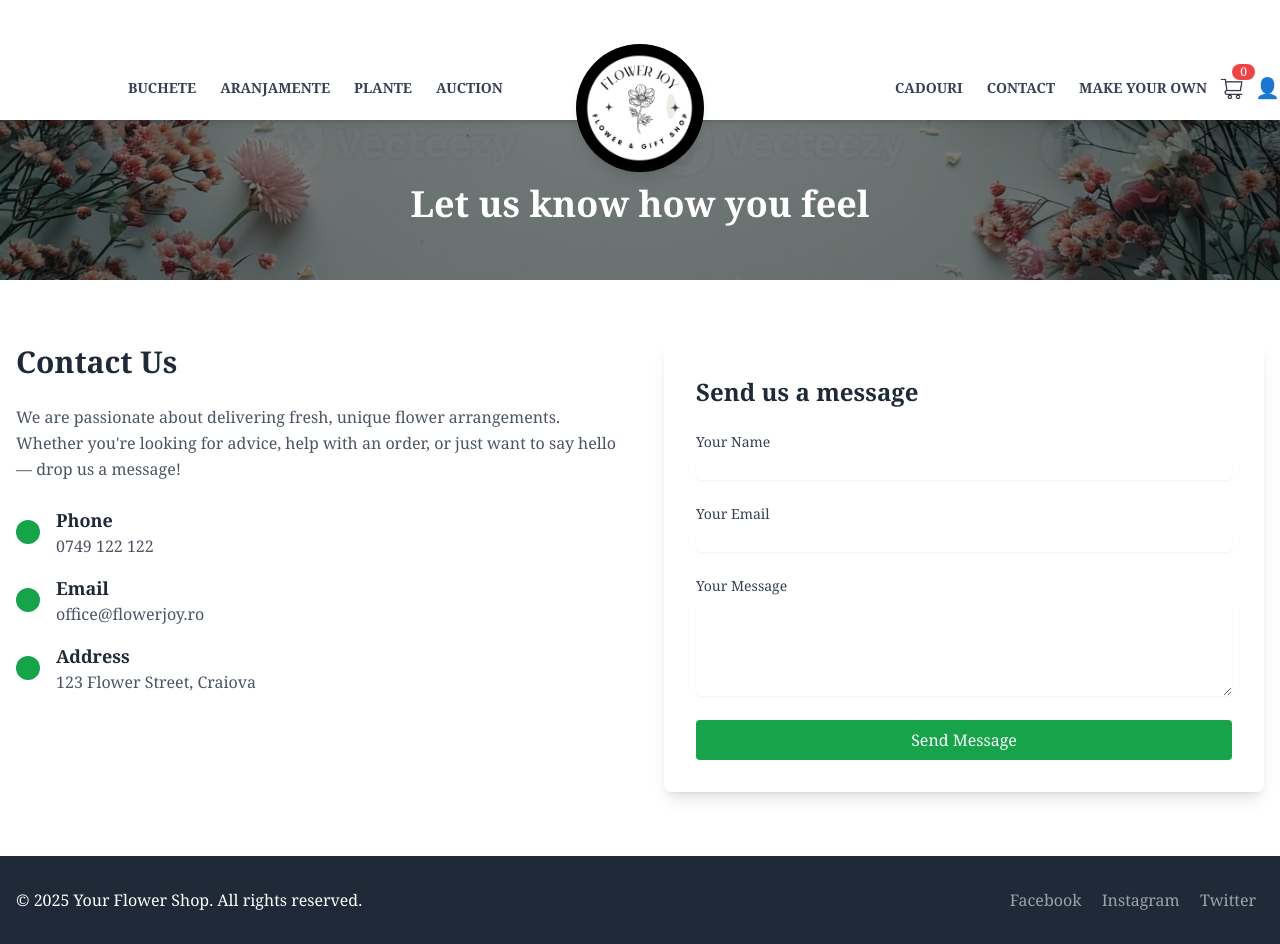
After one commit to Biaescu25/Aplicatie-Web-pentru-gestionarea-unei-florarii-online, a Django app: page /contact/ in a window 1280 px wide. The commit adds this page. Run offline with Django 5.2, Linux system fonts and the light colour scheme; data comes from the database, SQL or seed files in the repository; both versions use the stored data as it was after the commit; some libraries are stand-ins or nearby versions.

Commit message:
added contact page. made design improvements

```diff
--- a/Florarie/App/forms.py
+++ b/Florarie/App/forms.py
@@ -1,6 +1,6 @@
 from django import forms
 from django.contrib.auth.models import User
-
+from .models import ContactMessage
 from .models import Product
 
 class ProductForm(forms.ModelForm):
@@ -19,3 +19,9 @@ class UserForm(forms.ModelForm):
                 field.widget.attrs.update({
                     'class': 'mt-1 block w-full rounded-md border border-gray-300 shadow-sm focus:border-blue-500 focus:ring-blue-500 p-2'
                 })
+
+
+class ContactForm(forms.ModelForm):
+    class Meta:
+        model = ContactMessage
+        fields = ['name', 'email', 'message']
--- a/Florarie/App/templates/base.html
+++ b/Florarie/App/templates/base.html
@@ -62,14 +62,31 @@
 
 </style>
 
-<body class="bg-gray font-serif">
+<body class="bg-gray font-serif min-h-screen flex flex-col">
 
     <!-- Navbar -->
     {% include 'partials/navbar.html' %}
-    {% block content %}
-    {% endblock %}
+
+    <!-- Main Content -->
+    <main class="flex-grow">
+        {% block content %}
+        {% endblock %}
+    </main>
+
+    <!-- Footer -->
+    <footer class="bg-gray-800 text-white py-8">
+        <div class="container mx-auto px-4 flex justify-between">
+            <p>&copy; 2025 Your Flower Shop. All rights reserved.</p>
+            <div>
+                <a href="#" class="text-gray-400 mx-2">Facebook</a>
+                <a href="#" class="text-gray-400 mx-2">Instagram</a>
+                <a href="#" class="text-gray-400 mx-2">Twitter</a>
+            </div>
+        </div>
+    </footer>
 
 </body>
+
 <meta name="stripe-key" content="{{ stripe_public_key }}">
 
 <script src="https://js.stripe.com/v3/"></script>
--- a/Florarie/App/templates/emails/invoice.html
+++ b/Florarie/App/templates/emails/invoice.html
@@ -38,7 +38,7 @@
             </tr>
             {% endfor %}
             <tr>
-                <td colspan="3" style="text-align: right;"><strong>Total:</strong></td>
+                <td style="text-align: center;"  colspan="3"><strong>Total:</strong></td>
                 <td><strong>{{ order.total_price }} LEI</strong></td>
             </tr>
         </tbody>
--- a/Florarie/App/templates/partials/ProductShowcase.html
+++ b/Florarie/App/templates/partials/ProductShowcase.html
@@ -3,6 +3,7 @@
         <!-- Example Product Card -->
         {% for product in products %}
             {% if not product.is_custom %}
+            {% if not product.in_store%}
             <div class="bg-white overflow-hidden hover:shadow-lg rounded-lg h-full relative">
                 <a href="{% url 'product_detail' pk=product.id %}">
                     {% if product.is_new %}
@@ -10,7 +11,7 @@
                         New
                     </div>
                     {% endif %}
-                    <figure class="h-2/3"><img src="{{ product.image.url }}" alt="{{ product.name }}" class="w-full h-full object-cover"></figure>
+                    <figure class="h-2/3 transform transition duration-300 hover:scale-110 "><img src="{{ product.image.url }}" alt="{{ product.name }}" class="w-full h-full object-cover"></figure>
                 </a>
                 <div class="p-4 h-1/3 flex flex-col justify-end">
                     <h3 class="text-xl font-bold text-gray-800">{{ product.name }}</h3>
@@ -31,6 +32,7 @@
                     </div>
                 </div>
             </div>
+            {% endif %}
             {% endif %}
         {% endfor %}
         <!-- Repeat Product Cards as Needed -->
--- /dev/null
+++ b/Florarie/App/templates/partials/contact.html
@@ -0,0 +1,83 @@
+{% extends "base.html" %}
+
+{% block content %}
+
+<section class="relative w-full h-56 bg-cover bg-center mt-14" style="background-image: url('/static/bannerCart.jpg');">
+    <div class="absolute inset-0 bg-black opacity-50"></div>
+    <div class="container mx-auto px-4 py-16 relative z-10 text-white">
+        <h1 class="text-4xl font-bold text-center mt-16">Let us know how you feel</h1>
+    </div>
+</section>
+
+<div class="container mx-auto px-4 py-16">
+    <div class="grid grid-cols-1 lg:grid-cols-2 gap-12">
+        <!-- Left Section -->
+        <div class="space-y-6">
+            <h2 class="text-3xl font-bold text-gray-800">Contact Us</h2>
+            <p class="text-gray-600 leading-relaxed">
+                We are passionate about delivering fresh, unique flower arrangements. Whether you're looking for advice, help with an order, or just want to say hello — drop us a message!
+            </p>
+            <div class="space-y-4">
+                <div class="flex items-center gap-4">
+                    <div class="bg-green-600 text-white p-3 rounded-full">
+                        <i class="fas fa-phone-alt"></i>
+                    </div>
+                    <div>
+                        <h4 class="text-lg font-semibold">Phone</h4>
+                        <p class="text-gray-600">0749 122 122</p>
+                    </div>
+                </div>
+                <div class="flex items-center gap-4">
+                    <div class="bg-green-600 text-white p-3 rounded-full">
+                        <i class="fas fa-envelope"></i>
+                    </div>
+                    <div>
+                        <h4 class="text-lg font-semibold">Email</h4>
+                        <p class="text-gray-600">office@flowerjoy.ro</p>
+                    </div>
+                </div>
+                <div class="flex items-center gap-4">
+                    <div class="bg-green-600 text-white p-3 rounded-full">
+                        <i class="fas fa-map-marker-alt"></i>
+                    </div>
+                    <div>
+                        <h4 class="text-lg font-semibold">Address</h4>
+                        <p class="text-gray-600">123 Flower Street, Craiova</p>
+                    </div>
+                </div>
+            </div>
+        </div>
+
+        <!-- Right Section -->
+        <div class="bg-white shadow-lg rounded-lg p-8">
+            <h3 class="text-2xl font-bold mb-6 text-gray-800">Send us a message</h3>
+            <form method="POST" class="space-y-6">
+                {% csrf_token %}
+                <div>
+                    <label for="name" class="block text-sm font-medium text-gray-700">Your Name</label>
+                    <input type="text" id="name" name="name" class="mt-1 block w-full rounded-md border-gray-300 shadow-sm focus:ring-green-500 focus:border-green-500" required>
+                </div>
+                <div>
+                    <label for="email" class="block text-sm font-medium text-gray-700">Your Email</label>
+                    <input type="email" id="email" name="email" class="mt-1 block w-full rounded-md border-gray-300 shadow-sm focus:ring-green-500 focus:border-green-500" required>
+                </div>
+                <div>
+                    <label for="message" class="block text-sm font-medium text-gray-700">Your Message</label>
+                    <textarea
+                        id="message"
+                        name="message"
+                        rows="4"
+                        class="mt-1 block w-full rounded-md border-gray-300 shadow-sm focus:ring-green-500 focus:border-green-500"
+                        maxlength="500"
+                        required
+                    ></textarea>
+                </div>
+                <button type="submit" class="w-full bg-green-600 text-white py-2 px-4 rounded hover:bg-green-700 transition duration-300">
+                    Send Message
+                </button>
+            </form>
+        </div>
+    </div>
+</div>
+
+{% endblock %}
--- a/Florarie/App/templates/partials/custom_bouquet_builder.html
+++ b/Florarie/App/templates/partials/custom_bouquet_builder.html
@@ -2,7 +2,7 @@
 
 {% block content %}
 
-<section class="py-8 bg-gray-50 mt-32">
+<section class="pt-8 bg-gray-50 mt-32">
     <div class="container mx-auto px-2 max-w-4xl">
         <h1 class="text-3xl font-bold mb-6 text-center text-primary mt-12">Creează-ți propriul buchet</h1>
 
--- a/Florarie/App/templates/partials/navbar.html
+++ b/Florarie/App/templates/partials/navbar.html
@@ -20,7 +20,7 @@
 
         <!-- Logo in the Center -->
         <div id="logo" class="absolute left-1/2 transform -translate-x-1/2 top-4 z-50 transition-all duration-300 ease-in-out -translate-y-7">
-            <a href="/" class="block w-32 h-32 bg-black rounded-full flex items-center justify-center shadow-lg">
+            <a href="/" class=" w-32 h-32 bg-black rounded-full flex items-center justify-center shadow-lg">
                 <img src="/static/Logo.png" alt="Flower Shop Logo" class="w-28 h-28 rounded-full object-cover transition-all duration-300 ease-in-out" id="logo-img">
             </a>
         </div>
@@ -29,8 +29,11 @@
         <div class="flex items-center">
             <div class="hidden md:flex gap-6 uppercase text-sm font-semibold text-gray-700">
                 <a href="{% url 'products_by_category' category='cadouri' %}" class="hover:text-gray-900">Cadouri</a>
-                <a href="#" class="hover:text-gray-900">Despre noi</a>
+                <a href="{% url 'contact' %}" class="hover:text-gray-900">Contact</a>
                 <a href="{% url 'custom_bouquet_builder' %}" class="hover:text-gray-900">Make your own</a>
+                {% if user.is_authenticated and user.is_staff %}
+                    <a href="/admin/" class="hover:text-gray-900">Admin</a>
+                {% endif %}
             </div>
             <div class="flex items-center space-x-4 ml-2">
                 <!-- <a href="/cart/" id="cart-btn" class="relative" hx-get="/cart/" hx-target="#cart-items" hx-trigger="click" hx-swap="innerHTML"> -->
@@ -45,8 +48,11 @@
 
             <div class="flex items-center space-x-4 ml-2">
                 {% if user.is_authenticated %}
-                    <a href="{% url 'logout' %}" class="text-xl hover:text-gray-700">
-                        <img src="/static/logout.png" class="h-7"> </a>
+                    <a href="{% url 'logout' %}"
+                       class="text-xl hover:text-gray-700"
+                       onclick="return confirm('Are you sure you want to log out?');">
+                        <img src="/static/logout.png" class="h-7">
+                    </a>
                     <span class="text-gray-700 text-sm"> <a href="{% url 'profile' %}">{{ user.username }}</a></span>
                 {% else %}
                     <a href="/login_page/" class="text-xl hover:text-gray-700"> 👤 </a>
--- a/Florarie/App/views.py
+++ b/Florarie/App/views.py
@@ -11,7 +11,7 @@ from django.contrib.auth.models import User
 from django.contrib.auth import authenticate, login, logout
 from django.contrib import messages
 from django.core.paginator import Paginator
-from .forms import UserForm
+from .forms import ContactForm, UserForm
 
 import stripe
 from django.conf import settings
@@ -485,7 +485,6 @@ def checkout_step_3(request):
                 order.save()
 
                 send_order_email(order, request.user)
-                send_invoice_email(order, request.user)
 
                 # Clear the cart after successful payment
                 user = request.user if request.user.is_authenticated else None
@@ -717,41 +716,51 @@ def auction_confirm(request, pk):
     return redirect("auction")
 
 
+
 def send_order_email(order, user):
     subject = f"Order Confirmation - #{order.id}"
     html_message = render_to_string("emails/order_confirmation_email.html", {"order": order, "user": user})
-    plain_message = strip_tags(html_message)
     from_email = settings.DEFAULT_FROM_EMAIL
     to_email = [user.email]
 
-    send_mail(subject, plain_message, from_email, to_email, html_message=html_message)
+    # Generate PDF invoice
+    invoice_html = render_to_string('emails/invoice.html', {'order': order, 'user': user})
+    pdf_file = BytesIO()
+    HTML(string=invoice_html).write_pdf(pdf_file)
 
-def send_invoice_email(order, user):
-    html = render_to_string('emails/invoice.html', {'order': order})
-    pdf_file = BytesIO()
-    HTML(string=html).write_pdf(pdf_file)
-
+    # Create the email with HTML content and PDF attachment
     email = EmailMessage(
-        subject=f"Invoice for Order #{order.id}",
-        body="Please find your invoice attached.",
-        from_email=settings.DEFAULT_FROM_EMAIL,
-        to=[user.email]
+        subject=subject,
+        body=html_message,  # Use full HTML content here
+        from_email=from_email,
+        to=to_email,
     )
+    email.content_subtype = "html"  # Mark content as HTML
     email.attach(f"invoice_{order.id}.pdf", pdf_file.getvalue(), 'application/pdf')
     email.send()
 
 
 
-def send_invoice_email(order, user):
-    html = render_to_string('emails/invoice.html', {'order': order, 'user': user})
-    pdf_file = BytesIO()
-    HTML(string=html).write_pdf(pdf_file)
+def contact_view(request):
+    form = ContactForm(request.POST or None)
 
-    email = EmailMessage(
-        subject=f"Invoice for Order #{order.id}",
-        body=f"Dear {user.first_name},\n\nAttached is the invoice for your recent order #{order.id}.",
-        from_email=settings.DEFAULT_FROM_EMAIL,
-        to=[user.email]
-    )
-    email.attach(f"invoice_{order.id}.pdf", pdf_file.getvalue(), 'application/pdf')
-    email.send()
+    if form.is_valid():
+        contact_message = form.save()
+
+        # Send email to business
+        subject = f"New Contact Message from {contact_message.name}"
+        message = contact_message.message
+        from_email = contact_message.email
+        to_email = [settings.DEFAULT_FROM_EMAIL]
+
+        send_mail(
+            subject,
+            message,
+            from_email,
+            to_email,
+            fail_silently=False,
+        )
+
+        return redirect('contact_success')
+
+    return render(request, 'contact.html', {'form': form})
--- a/Florarie/Florarie/settings.py
+++ b/Florarie/Florarie/settings.py
@@ -143,7 +143,10 @@ STRIPE_PUBLIC_KEY = "pk_test_51R8NtNRsvYugeMjUdh0qycRIsQ6qcSW2dfu2eZQiPpJ4Jf4k0x
 STRIPE_SECRET_KEY = "sk_test_51R8NtNRsvYugeMjUgWdFox6ISPvTdWIRorWAeeoT7IK6mQHVMntQpUHe4zvCfkLoFmbn788cKDDzLOXQKJJmSjQv00ovGzRovX"
 
 
-EMAIL_BACKEND = 'django.core.mail.backends.smtp.EmailBackend'
+EMAIL_BACKEND = 'django.core.mail.backends.smtp.EmailBackend' #for prod
+
+#EMAIL_BACKEND = 'django.core.mail.backends.console.EmailBackend' #for dev
+
 EMAIL_HOST = 'smtp.gmail.com'
 EMAIL_PORT = 587
 EMAIL_USE_TLS = True
--- a/Florarie/Florarie/urls.py
+++ b/Florarie/Florarie/urls.py
@@ -22,7 +22,7 @@ from App.views import home, cart_view, add_to_cart, remove_from_cart, update_car
 from App.views import increment_quantity, decrement_quantity, get_total_price, register_partial, login_partial,register, user_login, user_logout
 from App.views import checkout, product_detail, profile, order_detail, order_history, checkout_step_1, checkout_step_2, checkout_step_3
 from App.views import create_custom_bouquet, custom_bouquet_builder, save_custom_bouquet
-from App.views import auction_view, auction_price_partial, auction_confirm_popup, auction_confirm
+from App.views import auction_view, auction_price_partial, auction_confirm_popup, auction_confirm, contact_view
 from django.contrib.auth import views as auth_views
 
 urlpatterns = [
@@ -60,6 +60,7 @@ urlpatterns = [
     path("auction/price/<int:pk>/", auction_price_partial, name="auction_price_partial"),
     path("auction_confirm_popup/<int:pk>/", auction_confirm_popup, name="auction_confirm_popup"),
     path("auction_confirm/<int:pk>/", auction_confirm, name="auction_confirm"),
+    path("contact/", contact_view, name="contact"),
 ]
 
 
```
Also changed, not shown: Florarie/App/admin.py (+12 -0 lines), Florarie/App/models.py (+10 -0 lines), Florarie/App/templates/emails/order_confirmation_email.html (+9 -9 lines), Florarie/App/templates/partials/checkout.html (+13 -10 lines), Florarie/App/templates/partials/home.html (+51 -20 lines), Florarie/App/migrations/0022_contactmessage.py (added), Florarie/db.sqlite3.
